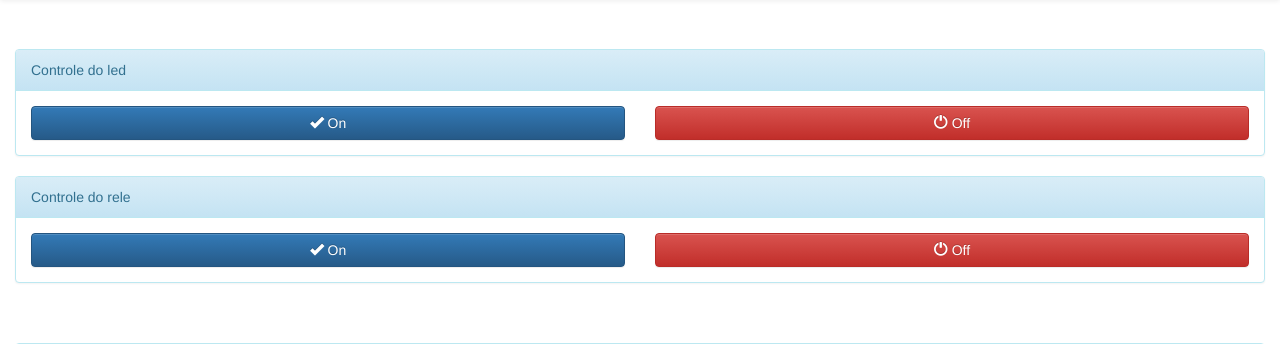
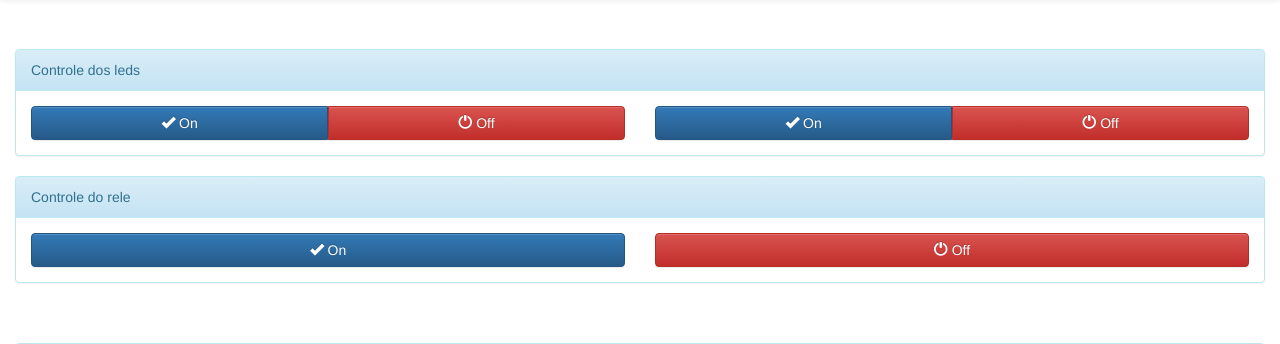
Before and after one commit to joaovitorvlb/GestaodeEnergiaRomota, a Flask app: page /atuadores in a window 1280 px wide. Shown: the part 51-395 px from the top of the page. Run offline with Flask 2, Linux system fonts and the light colour scheme; some libraries are stand-ins or nearby versions.

Commit message:
editado pagina para controle dos dois leds

```diff
--- a/templates/atuadores.html
+++ b/templates/atuadores.html
@@ -3,21 +3,41 @@
 
 <div class="panel panel-info">
     <div class="panel-heading">
-      Controle do led
+      Controle dos leds
     </div>
     <div class="panel-body">
         <div class="row">
-            <div class="col-md-6">
-                <button type="button" class="btn btn-primary btn-block" id="bt_led_on">
+            <div  class="col-md-6">
+                <div class="btn-group btn-group-justified">
+                    <div class="btn-group">
+                        <button type="button" class="btn btn-primary" id="bt_led1_on">
                             <span class="glyphicon glyphicon-ok" aria-hidden="true"></span>
                             On
                         </button>
                     </div>
-            <div class="col-md-6">
-                <button type="button" class="btn btn-block btn-danger" id="bt_led_off">
+                    <div class="btn-group">
+                        <button type="button" class="btn btn-danger" id="bt_led1_off">
                             <span class="glyphicon glyphicon-off" aria-hidden="true"></span>
                             Off
                         </button>
+                    </div>
+                </div>
+            </div>
+            <div  class="col-md-6">
+                <div class="btn-group btn-group-justified">
+                    <div class="btn-group">
+                        <button type="button" class="btn btn-primary" id="bt_led2_on">
+                            <span class="glyphicon glyphicon-ok" aria-hidden="true"></span>
+                            On
+                        </button>
+                    </div>
+                    <div class="btn-group">
+                        <button type="button" class="btn btn-danger" id="bt_led2_off">
+                            <span class="glyphicon glyphicon-off" aria-hidden="true"></span>
+                            Off
+                        </button>
+                    </div>
+                </div>
             </div>
         </div>
     </div>
@@ -127,16 +147,30 @@
             console.log( "Load was performed." );
         });
     })
-    $("#bt_led_on").click(function()
+    $("#bt_led1_on").click(function()
     {
-        $.get( "/led/1", function( data )
+        $.get( "/led1/1", function( data )
         {
             console.log( "Load was performed." );
         });
     })
-    $("#bt_led_off").click(function()
+    $("#bt_led1_off").click(function()
     {
-        $.get( "/led/0", function( data )
+        $.get( "/led1/0", function( data )
+        {
+            console.log( "Load was performed." );
+        });
+    })
+    $("#bt_led2_on").click(function()
+    {
+        $.get( "/led2/1", function( data )
+        {
+            console.log( "Load was performed." );
+        });
+    })
+    $("#bt_led2_off").click(function()
+    {
+        $.get( "/led2/0", function( data )
         {
             console.log( "Load was performed." );
         });
```
Lines whose indentation alone changed are shown as unchanged.
